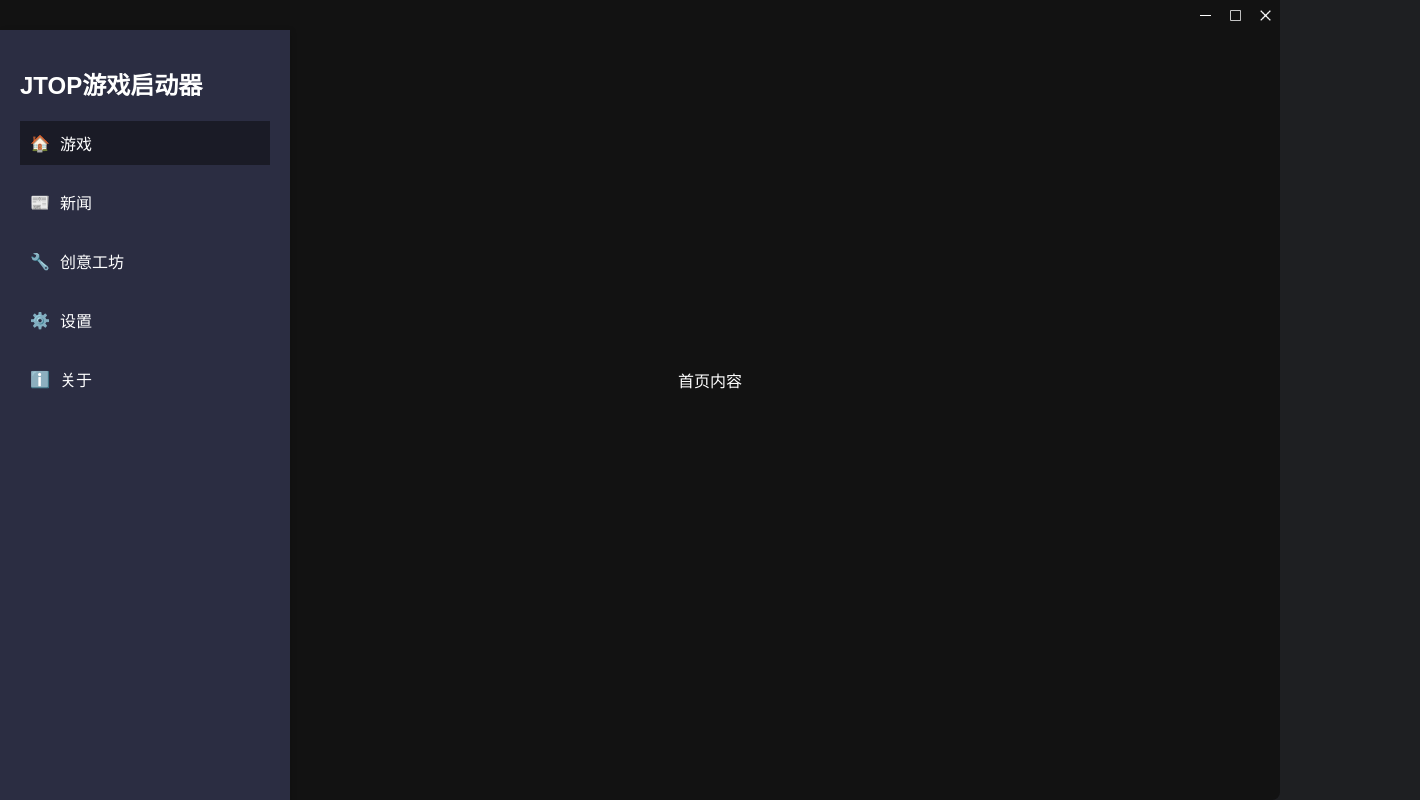
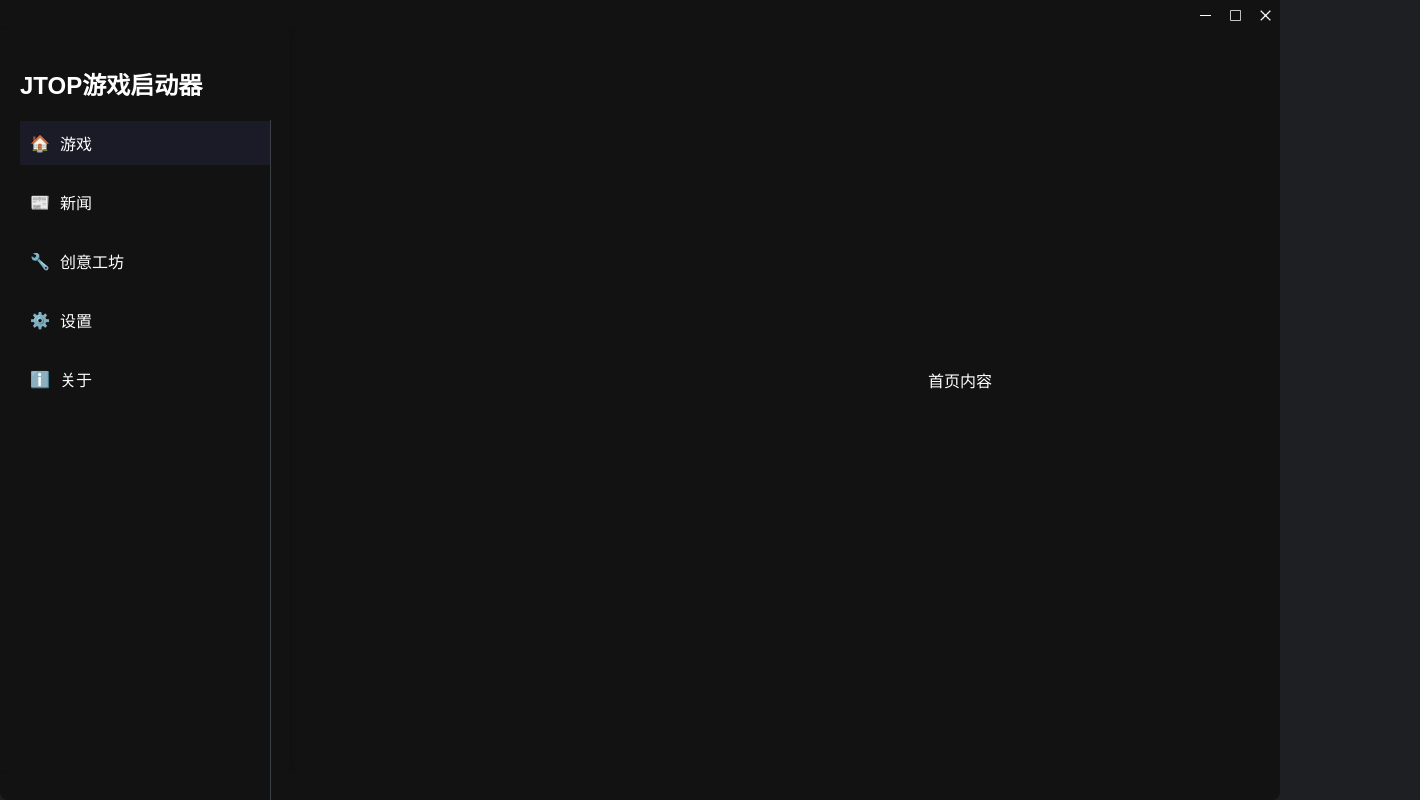
Before and after one commit to hmrbh/JTOP_GameLauncher, a React (Vite) app: page / in a window 1280 px wide. Shown: the top 800 px of the page, 1420 px wide, since content can reach past the window. Built offline with nearby package versions, Linux system fonts and the light colour scheme.

Commit message:
增加分割线

```diff
--- a/src/Sidebar.jsx
+++ b/src/Sidebar.jsx
@@ -36,6 +36,7 @@ const Sidebar = () => {
             <i className="icon about"></i> 关于
           </li>
         </ul>
+        <div className="sidebar-divider"></div> {/* 插入分割线 */}
       </div>
 
       <div className="content">
--- a/src/css/Sidebar.css
+++ b/src/css/Sidebar.css
@@ -1,12 +1,17 @@
 /* Sidebar.css */
+.sidebar-container {
+  display: flex;
+  height: 100%;
+  position: fixed;
+}
+
 .sidebar {
   width: 250px;
-  background-color: #2b2d42;
+  background-color: #121212;
   color: white;
   padding: 20px;
   overflow-y: auto;
   height: 100%;
-  position: fixed; /* 固定侧边栏位置 */
   box-shadow: 2px 0 5px rgba(0, 0, 0, 0.1);
 }
 
@@ -67,3 +72,14 @@
   content: 'ℹ️'; /* About icon placeholder */
   font-style: normal;
 }
+
+/* 添加垂直分割线样式 */
+.sidebar-divider {
+  width: 1px;
+  background-color: #3B4045;
+  height: 100%;
+  margin-left: 250px;
+  position: absolute;
+  top: 120px;
+  bottom: 0;
+}
--- a/src/pages/About.jsx
+++ b/src/pages/About.jsx
@@ -32,21 +32,21 @@ const About = () => {
     return (
         <div className="about-container">
             <div className="image-container">
-                <img src="./../../img/bg.jpg" alt="My Image" />
+                <img src="img/bg.jpg" alt="My Image" />
             </div>
             <h1 className="about-text-h1">JTOP游戏启动器</h1>
             <p className="about-text-p">版本：v1.0.1.3a</p>
             <div className="button-container">
-                <input type="image" src="./../../img/官方网站.png" alt="官方网站" onClick={() => openWebsite('https://jtopgame.top')}  />
-                <input type="image" src="./../../img/意见反馈.png" alt="意见反馈" onClick={() => openWebsite('https://jtopgame.top/')}  />
-                <input type="image" src="./../../img/开源信息.png" alt="开源信息" id="openIframeButton" onClick={openIframe} />
+                <input type="image" src="img/官方网站.png" alt="官方网站" onClick={() => openWebsite('https://jtopgame.top')}  />
+                <input type="image" src="img/意见反馈.png" alt="意见反馈" onClick={() => openWebsite('https://jtopgame.top/')}  />
+                <input type="image" src="img/开源信息.png" alt="开源信息" id="openIframeButton" onClick={openIframe} />
             </div>
 
             {iframeVisible && (
                 <div className="modal-overlay" onClick={closeIframe}>
                     <div className="modal-content" onClick={(e) => e.stopPropagation()}>
                         {/* 关闭按钮，点击时调用closeIframe函数 */}
-                        <button className="close-button" onClick={closeIframe}>X</button>
+                        <button className="close-button" onClick={closeIframe}>×</button>
                         {/* 模态框内容区域 */}
                         <div className="modal-content-inner">
                             <ThirdPartyPage />
```
Also changed, not shown: src-tauri/log.txt, src/css/About.css (indentation only).
